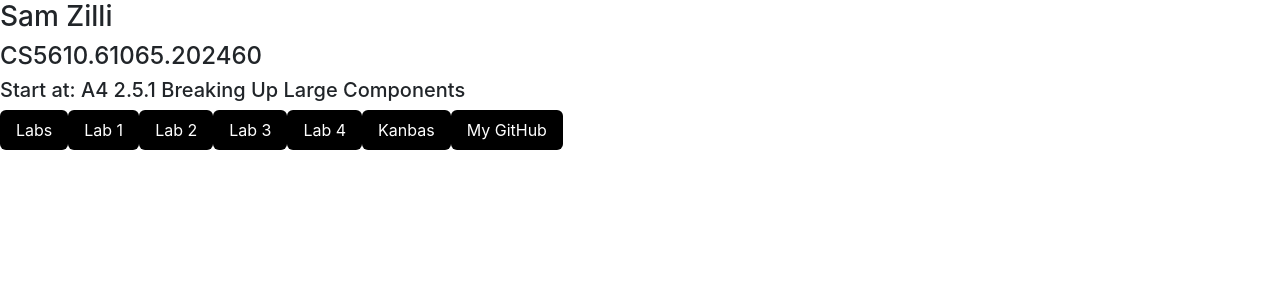
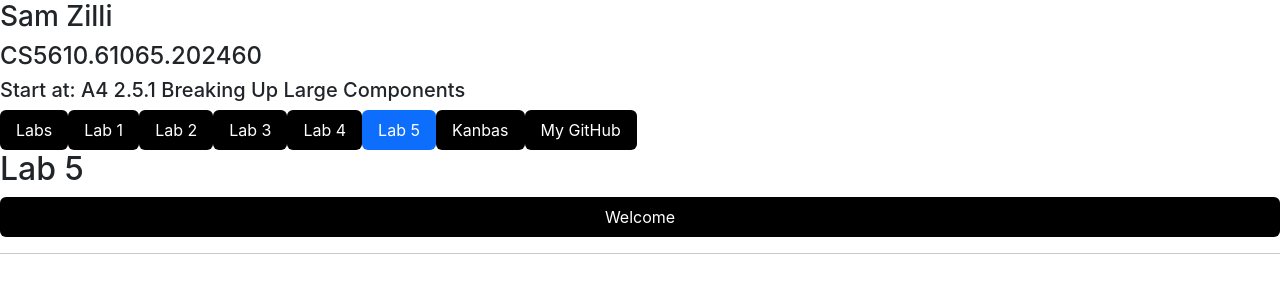
Before and after one commit to Sam-Zilli/kanbas-react-web-app, a React (Create React App) app: page /#/Labs/Lab5 in a window 1280 px wide. Shown: the top 300 px of the page. Built offline with nearby package versions, Linux system fonts and the light colour scheme.

Commit message:
starting A5 part 3

```diff
--- /dev/null
+++ b/kanbas-node-server-app/App.js
@@ -0,0 +1,6 @@
+import express from 'express'
+import Hello from "./Hello.js"
+
+const app = express()
+Hello(app)
+app.listen(4000)
--- /dev/null
+++ b/kanbas-node-server-app/Lab5/index.js
@@ -0,0 +1,5 @@
+export default function Lab5(app) {
+  app.get("/lab5/welcome", (req, res) => {
+    res.send("Welcome to Lab 5");
+  });
+};
--- /dev/null
+++ b/src/Labs/Lab5/index.tsx
@@ -0,0 +1,13 @@
+export default function Lab5() {
+    return (
+      <div id="wd-lab5">
+        <h2>Lab 5</h2>
+        <div className="list-group">
+          <a href="http://localhost:4000/lab5/welcome"
+             className="list-group-item">
+             Welcome
+          </a>
+        </div><hr/>
+      </div>
+    );
+  }
--- a/src/Labs/TOC.tsx
+++ b/src/Labs/TOC.tsx
@@ -14,6 +14,11 @@ export default function TOC() {
         <li className="nav-item"><a id="wd-a4" href="#/Labs/Lab4"
           className={`nav-link ${pathname.includes("Lab4") ? "active" : ""}`}>Lab 4</a></li>
 
+      <li className="nav-item"><a id="wd-a5" href="#/Labs/Lab5"
+          className={`nav-link ${pathname.includes("Lab5") ? "active" : ""}`}>Lab 5</a></li>
+
+
+
       <li className="nav-item"><a id="wd-k" href="#/Kanbas" className="nav-link">Kanbas</a></li>
       <li className="nav-item"><a id="wd-github" href="https://github.com/Sam-Zilli/kanbas-react-web-app" target="_blank"
           className="nav-link">My GitHub</a></li>
--- a/src/Labs/index.tsx
+++ b/src/Labs/index.tsx
@@ -6,6 +6,7 @@ import Lab3 from "./Lab3";
 import Lab4 from "./Lab4";
 import store from "./store";
 import { Provider } from "react-redux";
+import Lab5 from "./Lab5";
 
 export default function Labs() {
   return (
@@ -21,6 +22,7 @@ export default function Labs() {
         <Route path="Lab2" element={<Lab2 />} />
         <Route path="Lab3/*" element={<Lab3 />} />
         <Route path="Lab4/*" element={<Lab4 />} />
+        <Route path="Lab5/*" element={<Lab5 />} />
       </Routes>
     </div>
     </Provider>
```
Also changed, not shown: kanbas-node-server-app/Hello.js (added, +8 -0 lines), kanbas-node-server-app/package.json (added, +25 -0 lines), 1 other file (tests, documents, lock files or other folders).
